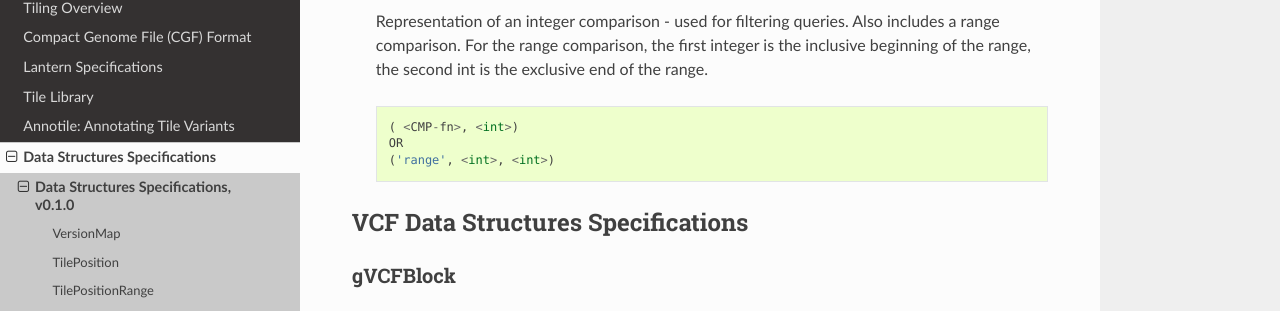
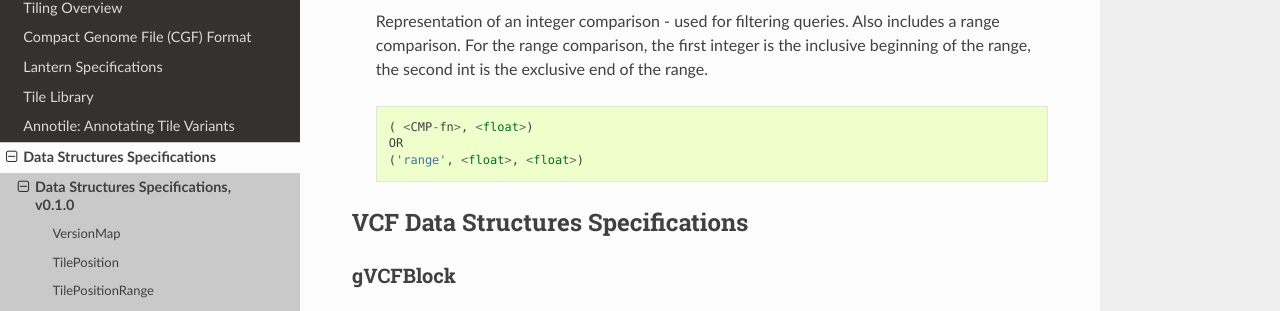
Before and after one commit to arvados/lightning-server-legacy, a Sphinx documentation site: the page built from docs/data_structures/v0.1.0.txt, in a window 1280 px wide and 900 px high, scrolled down 4528 px. Shown: the part 140-451 px from the top of the window. Built offline with Sphinx 7.4.7 and the Read the Docs theme 2.0.0, drawn with Linux system fonts in a browser that asks for light colours.

Commit message:
Realized CMP-tuple needed to be able to support floats due to queries

```diff
--- a/docs/data_structures/v0.1.0.txt
+++ b/docs/data_structures/v0.1.0.txt
@@ -274,9 +274,9 @@ CMPTuple
 
     ::
 
-      ( <CMP-fn>, <int>)
+      ( <CMP-fn>, <float>)
       OR
-      ('range', <int>, <int>)
+      ('range', <float>, <float>)
 
 
 VCF Data Structures Specifications
```
